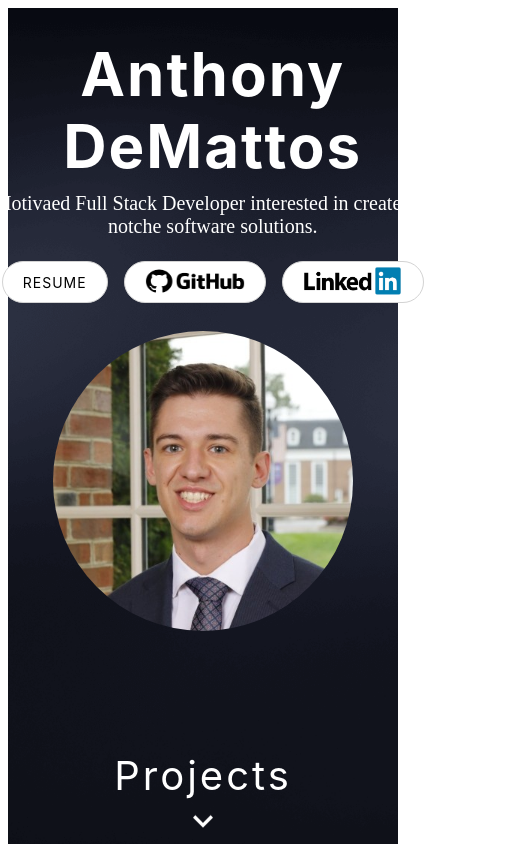
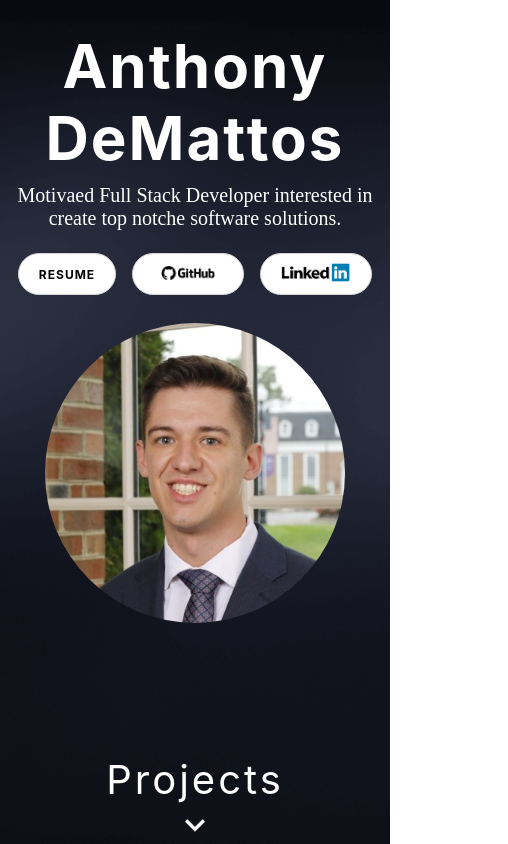
Before and after one commit to demattosanthony/portfolioWebsite, a React (Create React App) app: page / in a window 390 px wide. Shown: the top 844 px of the page, 508 px wide, since content can reach past the window. Built offline with nearby package versions, Linux system fonts and the light colour scheme.

Commit message:
fixing responsive bug

```diff
--- a/public/index.html
+++ b/public/index.html
@@ -2,7 +2,7 @@
 <html lang="en">
   <head>
     <meta charset="utf-8" />
-    <link rel="icon" href="%PUBLIC_URL%/favicon.ico" />
+    <link rel="icon" href="%PUBLIC_URL%/apdavatar75x75.png" />
     <meta name="viewport" content="width=device-width, initial-scale=1" />
     <meta name="theme-color" content="#000000" />
     <meta
--- a/src/App.css
+++ b/src/App.css
@@ -2,3 +2,43 @@
   box-sizing: border-box;
   font-family: -apple-system, BlinkMacSystemFont, sans-serif;
 }
+
+.App {
+  text-align: center;
+}
+
+.App-logo {
+  height: 40vmin;
+  pointer-events: none;
+}
+
+@media (prefers-reduced-motion: no-preference) {
+  .App-logo {
+    animation: App-logo-float infinite 3s ease-in-out;
+  }
+}
+
+.App-header {
+  min-height: 100vh;
+  display: flex;
+  flex-direction: column;
+  align-items: center;
+  justify-content: center;
+  font-size: calc(10px + 2vmin);
+}
+
+.App-link {
+  color: rgb(112, 76, 182);
+}
+
+@keyframes App-logo-float {
+  0% {
+    transform: translateY(0);
+  }
+  50% {
+    transform: translateY(10px);
+  }
+  100% {
+    transform: translateY(0px);
+  }
+}
--- a/src/App.js
+++ b/src/App.js
@@ -1,4 +1,5 @@
 import "./App.css";
+import styled from "styled-components";
 import Home from "./components/Home";
 import Project from "./components/Project";
 
@@ -23,6 +24,7 @@ import HBPreview from "./components/HBEvents/HBPreview";
 function App() {
   return (
     <div className="App">
+      <Container>
         <Home />
         <Project
           title={
@@ -64,8 +66,13 @@ function App() {
           }
           preview={<HBPreview />}
         />
+      </Container>
     </div>
   );
 }
 
 export default App;
+
+const Container = styled.div`
+  height: 100vh;
+`;
--- a/src/components/Home.js
+++ b/src/components/Home.js
@@ -12,7 +12,15 @@ function Home() {
             software solutions.
           </Description>
           <Buttons>
-            <ResumeBtn>Resume</ResumeBtn>
+            <ResumeBtn>
+              <a
+                href="https://firebasestorage.googleapis.com/v0/b/perspective-3adcf.appspot.com/o/resume_apd.pdf?alt=media&token=d36d2545-e935-48cb-9308-d36d3a74d601"
+                target="_blank"
+                rel="noreferrer"
+              >
+                Resume
+              </a>
+            </ResumeBtn>
             <GitHubBtn>
               <a
                 href="https://github.com/demattosanthony?tab=repositories"
@@ -55,12 +63,14 @@ const Container = styled.div`
   background-position: center;
   background-repeat: no-repeat;
   background-image: url("/home-background.png");
+  display: flex;
+  flex-direction: column;
+  justify-content: space-between;
+  align-items: center;
 `;
 
 const Content = styled.div`
-  height: 88%;
   display: flex;
-
   @media (max-width: 900px) {
     flex-direction: column;
     align-items: center;
@@ -75,14 +85,15 @@ const MetaData = styled.div`
   display: flex;
   flex-direction: column;
 
-  @media (max-width: 900px) {
-    padding-top: 30px;
-    padding-left: 0px;
-  }
-
   @media (max-width: 1200px) {
     padding-left: 5vw;
-    width: 500px;
+    width: 500x;
+
+    @media (max-width: 900px) {
+      padding-top: 30px;
+      padding-left: 0px;
+      width: 100%;
+    }
   }
 `;
 const Name = styled.div`
@@ -124,12 +135,22 @@ const ResumeBtn = styled.div`
   padding: 20px;
   border: 1px solid #d3d3d3;
   letter-spacing: 1px;
-  font-size: 14px;
+  font-size: 16px;
+  font-weight: bold;
   transition: all 250ms;
+
+  a {
+    text-decoration: none;
+    color: black;
+  }
 
   &:hover {
     transform: scale(1.06);
     border-color: black;
+  }
+
+  @media (max-width: 900px) {
+    font-size: 12px;
   }
 `;
 
@@ -138,6 +159,14 @@ const GitHubBtn = styled(ResumeBtn)`
   img {
     height: 50px;
     width: 100px;
+  }
+
+  @media (max-width: 900px) {
+    img {
+      height: 30px;
+      width: 70px;
+      object-fit: scale-down;
+    }
   }
 `;
 
@@ -195,4 +224,8 @@ const DownArrow = styled.div`
     overflow-x: hidden;
     animation: animateDown infinite 1.5s;
   }
+
+  @media (max-width: 900px) {
+    width: 100%;
+  }
 `;
--- a/src/components/Project.js
+++ b/src/components/Project.js
@@ -34,7 +34,7 @@ const Container = styled.div`
   @media (max-width: 900px) {
     overflow-y: visible;
     height: auto;
-    width: fit-content;
+    /* width: fit-content; */
   }
 `;
 
--- a/src/index.css
+++ b/src/index.css
@@ -1,3 +1,18 @@
+* {
+  box-sizing: border-box;
+  margin: 0;
+  padding: 0;
+}
+
+body {
+  width: 100%;
+  overflow-x: hidden;
+}
+
+a {
+  text-decoration: none;
+}
+
 @keyframes animateDown {
   0%,
   20%,
```
Also changed, not shown: public/apdavatar50x50.png (added), public/apdavatar75x75.png (added). Lines whose indentation alone changed are shown as unchanged.
